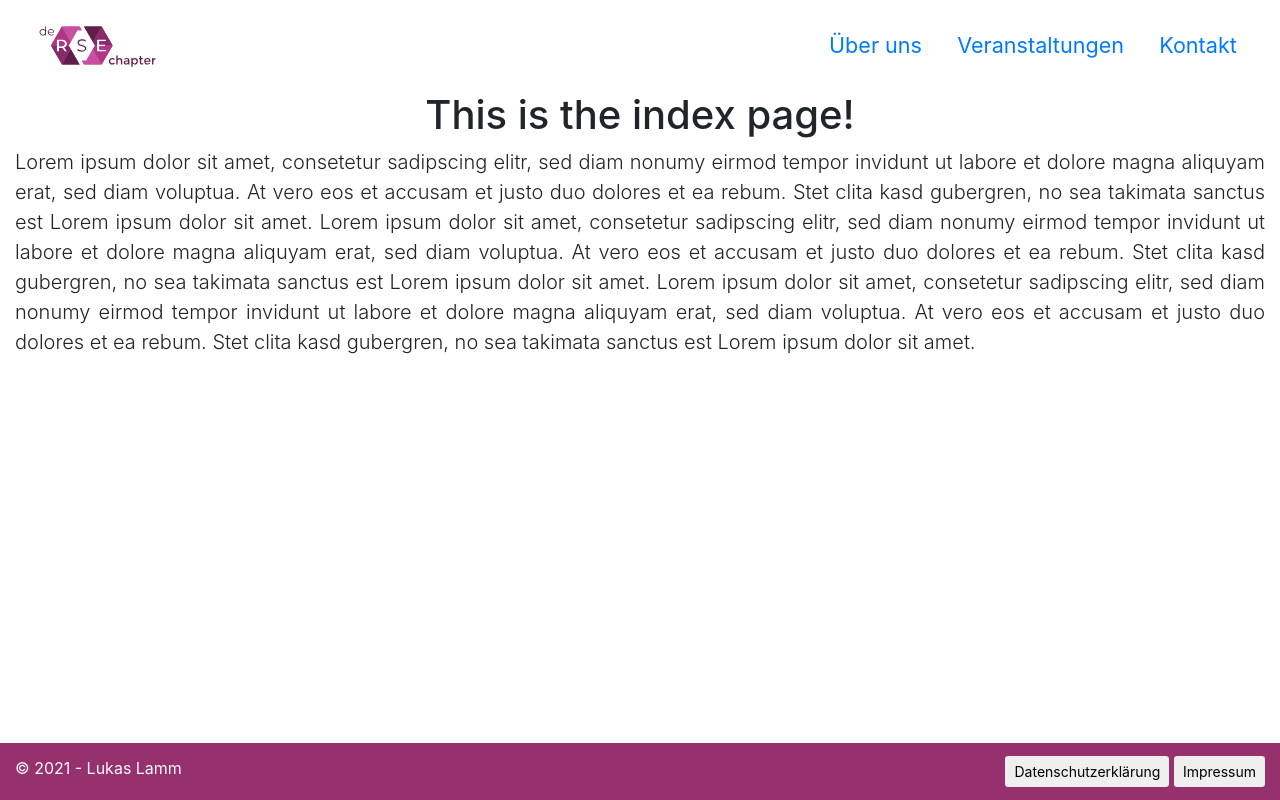
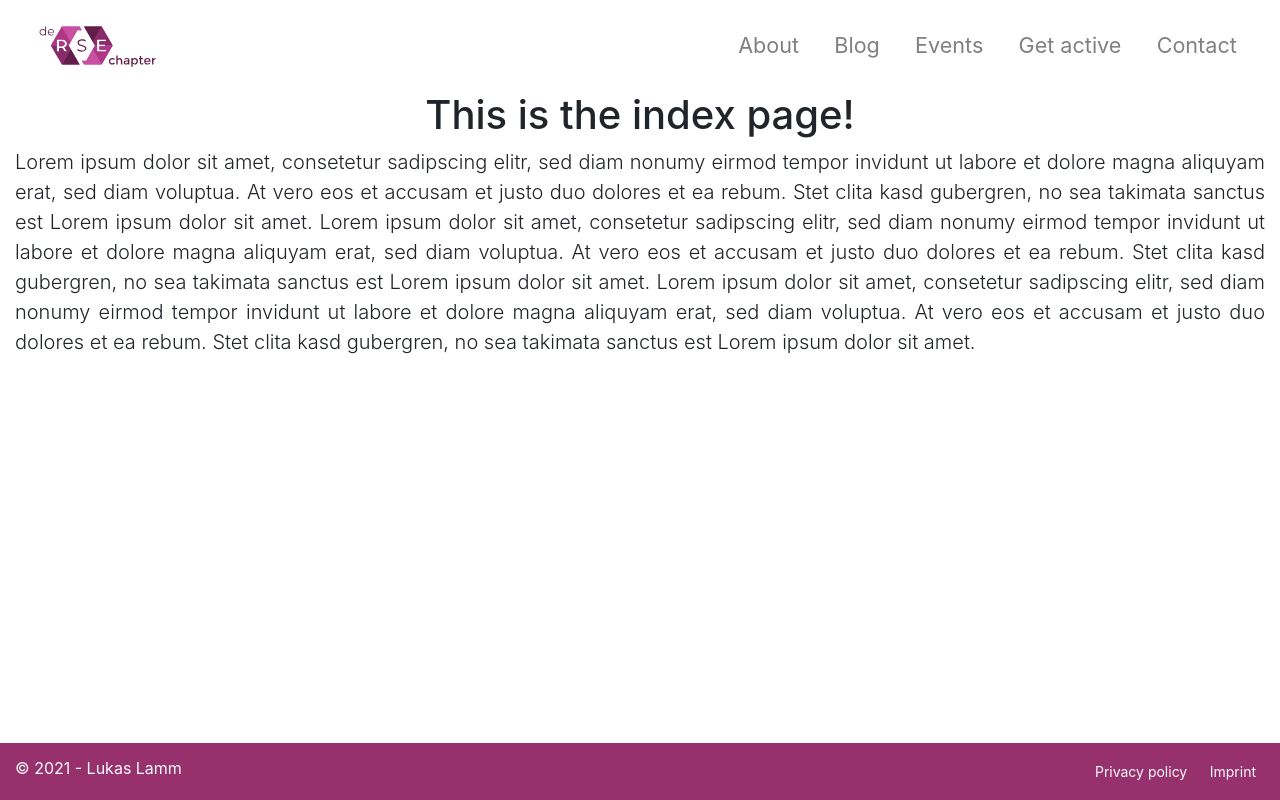
Before and after one commit to RSE-Aachen/website, a Django app: page / in a window 1280 px wide. Run offline with Django 3.2, Linux system fonts and the light colour scheme; some libraries are stand-ins or nearby versions.

Commit message:
Some CSS changes for coloring text in navbar and footer

```diff
--- a/base/static/css/styles.css
+++ b/base/static/css/styles.css
@@ -13,6 +13,10 @@ img.navbar{
     font-size: 1.35rem !important;
 }
 
+.navbar-nav li a{
+    color: grey;
+}
+
 .banner{
     background-color: rgb(151,49,110);
 }
@@ -22,7 +26,7 @@ img.navbar{
     padding-bottom: 0.8em;
 }
 
-body {
+ body {
     margin-bottom: 60px; /* Margin bottom by footer height */
 }
 
@@ -32,3 +36,7 @@ body {
     width: 100%;
     background-color: rgb(151,49,110);
 }
+
+.btn{
+    background-color: rgb(151,49,110);
+}
--- a/base/templates/base_generic.html
+++ b/base/templates/base_generic.html
@@ -30,13 +30,19 @@
         <div class="collapse navbar-collapse" id="navbarResponsive">
             <ul class="navbar-nav ml-auto">
                 <li class="nav-item">
-                    <a class="nav-link" href="#">Über uns</a>
+                    <a class="nav-link" href="#">About</a>
                 </li>
                 <li class="nav-item">
-                    <a class="nav-link" href="#">Veranstaltungen</a>
+                    <a class="nav-link" href="#">Blog</a>
                 </li>
                 <li class="nav-item">
-                    <a class="nav-link" href="#">Kontakt</a>
+                    <a class="nav-link" href="#">Events</a>
+                </li>
+                <li class="nav-item">
+                    <a class="nav-link" href="#">Get active</a>
+                </li>
+                <li class="nav-item">
+                    <a class="nav-link" href="#">Contact</a>
                 </li>
             </ul>
         </div>
@@ -52,15 +58,15 @@
     <footer class="footer">
         <div class="container-fluid vertical-padding">
             <div class="row">
-                <div class="col-md-6 text-md-left text-light">
+                <div class="col-md-6 text-md-left text-xs-center text-light">
                     &copy; 2021 - Lukas Lamm
                 </div>
                 <div class="col-md-6 text-center text-md-right">
-                    <button type="button" class="btn btn-sm" data-toggle="modal" data-target="#">
-                        Datenschutzerklärung
+                    <button type="button" class="btn btn-sm text-light" data-toggle="modal" data-target="#">
+                        Privacy policy
                     </button>
-                    <button type="button" class="btn btn-sm" data-toggle="modal" data-target="#">
-                        Impressum
+                    <button type="button" class="btn btn-sm text-light" data-toggle="modal" data-target="#">
+                        Imprint
                     </button>
                 </div>
             </div>
```
